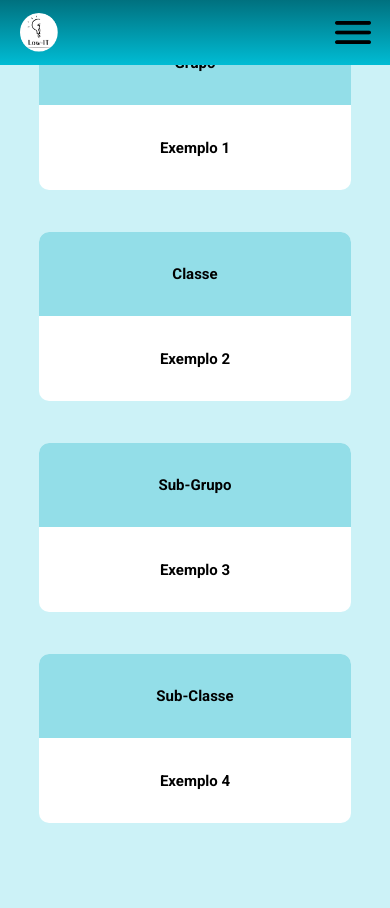
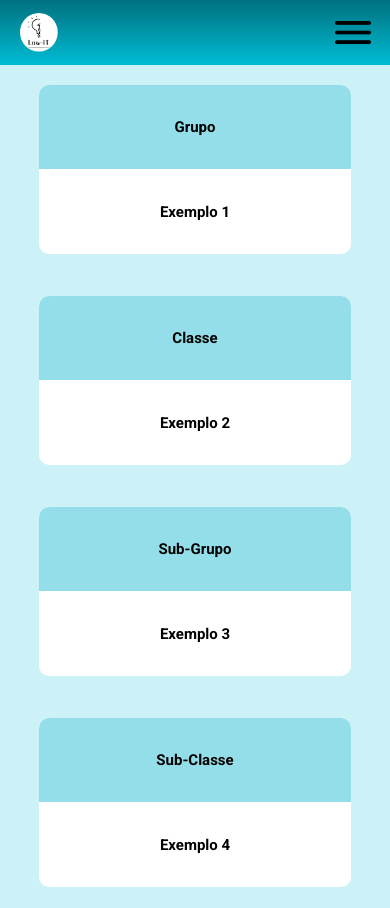
Before and after one commit to mymrtt/lowit, a React (Create React App) app: page /dados in a window 390 px wide. Built offline with nearby package versions, Linux system fonts and the light colour scheme.

Commit message:
update menu

```diff
--- a/src/main/App.css
+++ b/src/main/App.css
@@ -383,6 +383,8 @@ aside{
 }
 @media(max-width: 640px){
 	.container_leitura{
+		padding: 0;
+    margin-top: 4rem;
 		display: flex;
 		width: 100%;
 		height: 80vh;
@@ -1080,7 +1082,8 @@ aside{
 }
 @media(max-width: 640px){
 	.container_dados{
-		margin-bottom: 4rem;
+    padding: 0;
+		margin-top: 4rem;
 		width: 100%;
 		height: 100vh;
 		display: flex;
--- a/src/main/Menu.js
+++ b/src/main/Menu.js
@@ -64,12 +64,12 @@ export class Menu extends Component {
               <img src={logoMenuHamburguer} className="logoMenuHamburguer" alt="Menu" />
             </div>
           </div>
-          <ul onClick={this.handleCloseMenu} className="navbar_links-lista">
+          <div onClick={this.handleCloseMenu} className="navbar_links-lista">
             {this.state.showMenu && this.renderLink() }
-            <div className="renderLink-menu">
+            <ul className="renderLink-menu">
               {this.renderLink()}
-            </div>
-          </ul>
+            </ul>
+          </div>
         </div>
       </nav>
     )
```
